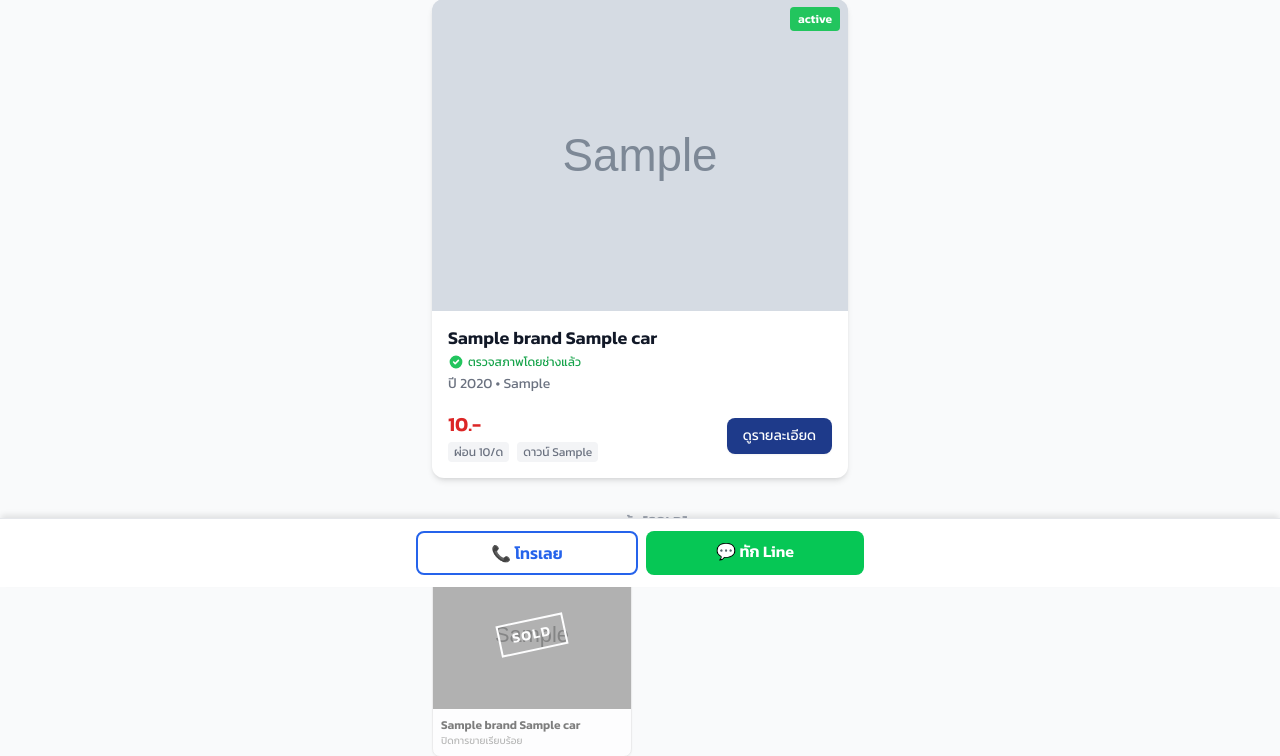
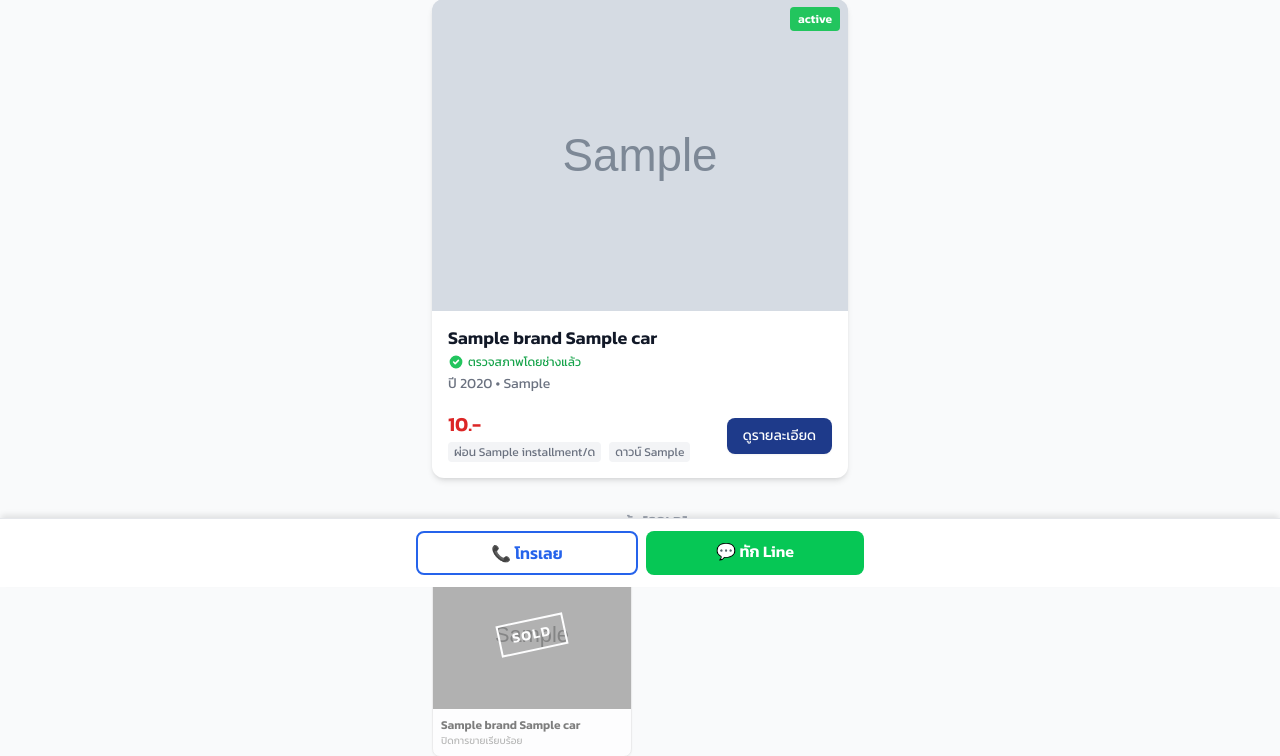
Before and after one commit to Macsarunrat/showroom, a Django app: template sell_car/showroom/templates/showroom/car_list.html in a window 1280 px wide. Shown: the part 213-969 px from the top of the page. Run offline with Django 5.2, Linux system fonts and the light colour scheme; the template is opened without the code that fills it: most values are stand-ins (such as "Sample title", 1, 10 or a date in 2020); grey boxes marked "Sample" are stand-in pictures; some libraries are stand-ins or nearby versions.

Commit message:
fix installment

```diff
--- a/sell_car/showroom/models.py
+++ b/sell_car/showroom/models.py
@@ -28,7 +28,7 @@ class Car(models.Model):
     model_name = models.CharField("รุ่น", max_length=100)
     year = models.CharField("ปี (ค.ศ.)", max_length=4)
     price = models.IntegerField("ราคา (บาท)")
-    installment = models.IntegerField("ผ่อนเริ่มต้น (บาท/เดือน)", blank=True, null=True, help_text="ใส่แค่ตัวเลข ถ้าไม่ใส่ ระบบจะไม่แสดง")
+    installment = models.CharField("ผ่อนเริ่มต้น (บาท/เดือน)", max_length=50, blank=True, null=True, help_text="ใส่เป็นตัวเลขหรือข้อความก็ได้ เช่น 3,xxx")
     gear = models.CharField("เกียร์", max_length=10, choices=GEAR_CHOICES, default='AUTO')
     color = models.CharField("สี", max_length=50, blank=True)
     mileage = models.CharField("เลขไมล์", max_length=50, blank=True, help_text="เช่น 45,xxx")
--- a/sell_car/showroom/templates/showroom/car_detail.html
+++ b/sell_car/showroom/templates/showroom/car_detail.html
@@ -88,7 +88,7 @@
       <p class="text-xs text-gray-400 mb-1">ผ่อนเริ่มต้น</p>
       {% if car.installment %}
       <span class="text-lg font-bold text-blue-900"
-        >{{ car.installment|floatformat:0 }}</span
+        >{{ car.installment }}</span
       >
       <span class="text-xs text-gray-500">/ด.</span>
       {% else %}
--- a/sell_car/showroom/templates/showroom/car_list.html
+++ b/sell_car/showroom/templates/showroom/car_list.html
@@ -105,7 +105,7 @@
           <div class="flex flex-wrap gap-2 mt-1">
             {% if car.installment %}
             <span class="text-xs text-gray-500 bg-gray-100 px-1.5 py-0.5 rounded">
-              ผ่อน {{ car.installment|floatformat:0 }}/ด
+              ผ่อน {{ car.installment }}/ด
             </span>
             {% endif %}
 
```
Also changed, not shown: sell_car/showroom/migrations/0008_alter_car_installment.py (added).
